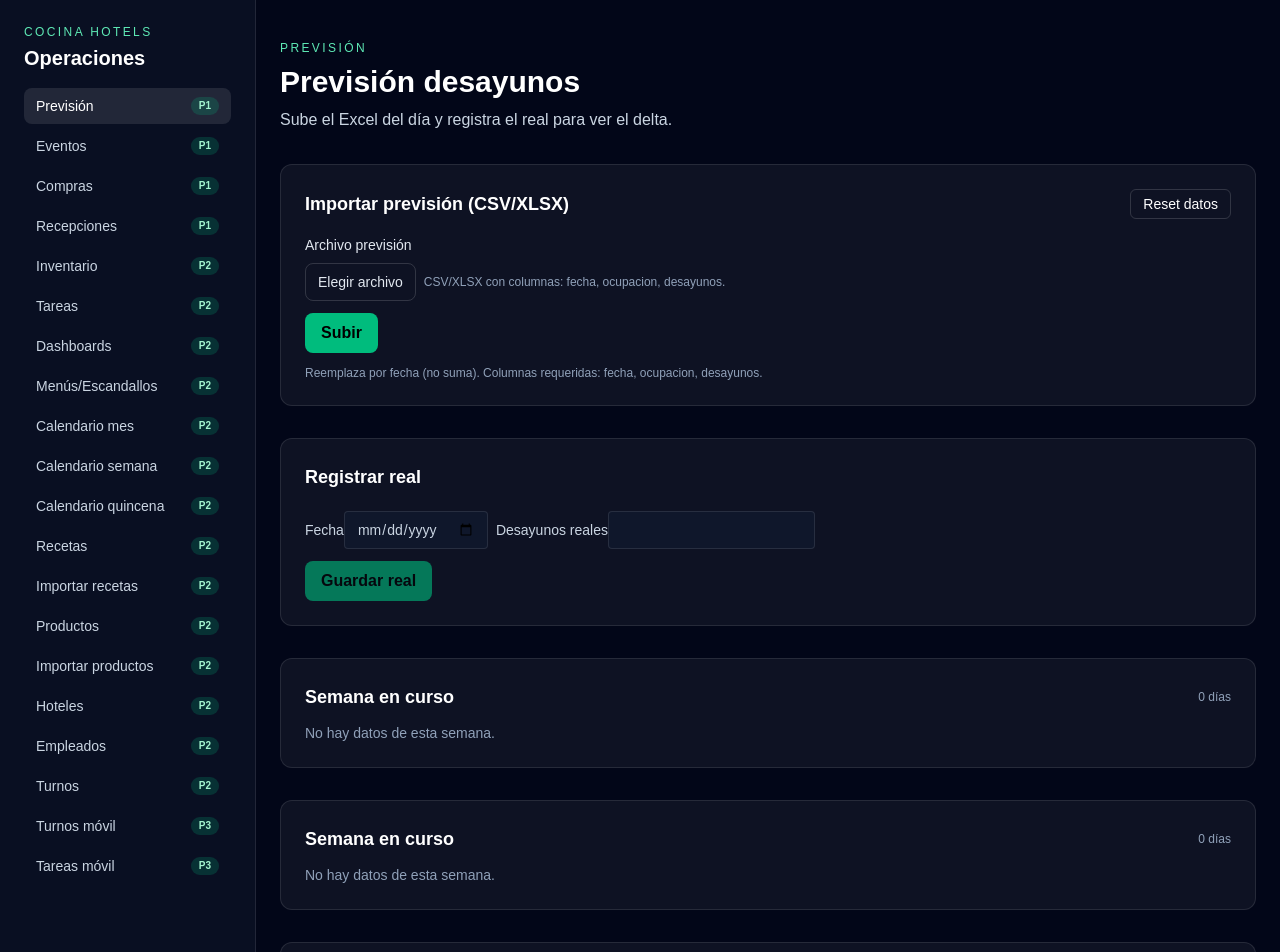
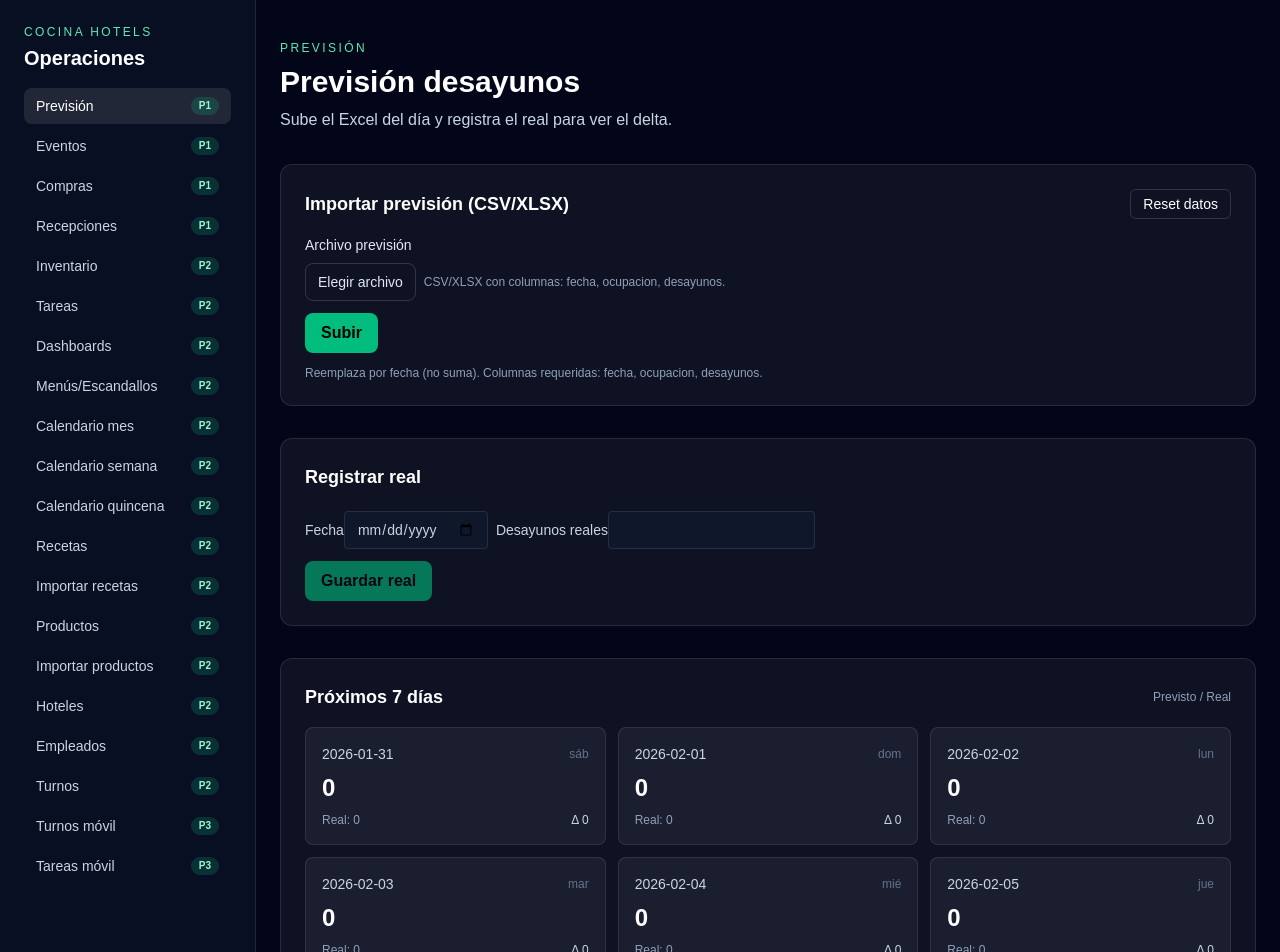
Before and after one commit to rai1001/gestion-ChefOs, a Next.js app: page /forecasts in a window 1280 px wide. Shown: the top 952 px of the page. Built offline with nearby package versions, Linux system fonts and the light colour scheme.

Commit message:
Show 7-day forecast cards and coerce day-number dates

```diff
--- a/src/app/(app)/forecasts/page.tsx
+++ b/src/app/(app)/forecasts/page.tsx
@@ -34,6 +34,16 @@ export default function ForecastsPage() {
       }),
     [rows, startOfWeek, endOfWeek],
   );
+
+  const next7Days = useMemo(() => {
+    const today = new Date();
+    return Array.from({ length: 7 }).map((_, i) => {
+      const d = new Date(today.getTime() + i * 86400000);
+      const iso = d.toISOString().slice(0, 10);
+      const match = rows.find((r) => r.forecast_date === iso);
+      return { date: iso, breakfasts: match?.breakfasts ?? 0, actual: match?.actual_breakfasts ?? 0, delta: match?.delta ?? - (match?.breakfasts ?? 0) };
+    });
+  }, [rows]);
 
   useEffect(() => {
     refresh();
@@ -219,6 +229,30 @@ export default function ForecastsPage() {
         </form>
       </section>
 
+      <section className="bg-white/5 border border-white/10 rounded-xl p-6 space-y-4">
+        <div className="flex items-center justify-between">
+          <h2 className="text-lg font-semibold">Próximos 7 días</h2>
+          <span className="text-xs text-slate-400">Previsto / Real</span>
+        </div>
+        <div className="grid gap-3 sm:grid-cols-2 lg:grid-cols-3">
+          {next7Days.map((d) => (
+            <div key={d.date} className="rounded-lg border border-white/10 bg-white/5 p-4 space-y-2">
+              <div className="flex items-center justify-between text-sm text-slate-300">
+                <span>{d.date}</span>
+                <span className="text-xs text-slate-500">{new Date(d.date).toLocaleDateString("es-ES", { weekday: "short" })}</span>
+              </div>
+              <div className="text-2xl font-semibold text-white">{d.breakfasts}</div>
+              <div className="flex items-center justify-between text-xs text-slate-400">
+                <span>Real: {d.actual}</span>
+                <span className={d.delta === 0 ? "text-slate-300" : d.delta > 0 ? "text-emerald-300" : "text-rose-300"}>
+                  Δ {d.delta}
+                </span>
+              </div>
+            </div>
+          ))}
+        </div>
+      </section>
+
       <section className="bg-white/5 border border-white/10 rounded-xl p-6 space-y-3">
         <div className="flex items-center justify-between">
           <h2 className="text-lg font-semibold">Semana en curso</h2>
--- a/src/lib/events/import.ts
+++ b/src/lib/events/import.ts
@@ -45,8 +45,21 @@ function parseSheet(sheet: XLSX.WorkSheet): EventRow[] {
     const row = json[r] as any[];
     const dateVal = row[0];
     if (!dateVal) continue;
-    const event_date =
-      typeof dateVal === "string" ? normalizeDate(dateVal) : XLSX.SSF.format("yyyy-mm-dd", dateVal);
+    let event_date: string | null = null;
+    if (typeof dateVal === "string") {
+      event_date = normalizeDate(dateVal);
+    } else if (typeof dateVal === "number") {
+      // Excel serial or plain day number
+      if (dateVal < 60) {
+        // likely "1".."31" day number; anchor to current month
+        const today = new Date();
+        const dt = new Date(today.getFullYear(), today.getMonth(), Number(dateVal));
+        event_date = dt.toISOString().slice(0, 10);
+      } else {
+        event_date = XLSX.SSF.format("yyyy-mm-dd", dateVal);
+      }
+    }
+    if (!event_date || !/^\d{4}-\d{2}-\d{2}$/.test(event_date)) continue;
     halls.forEach((hall, idx) => {
       const cell = row[idx + 1];
       const parsed = parseCell(cell);
```
